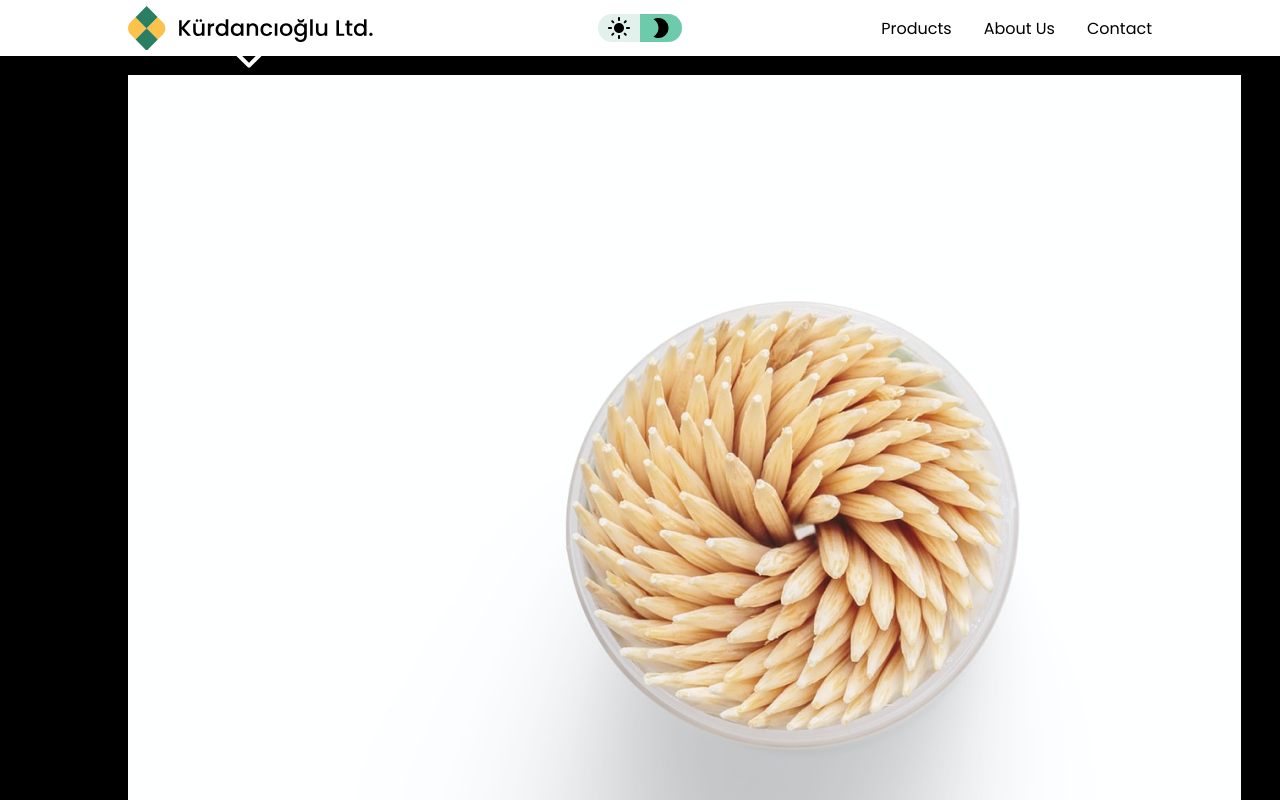
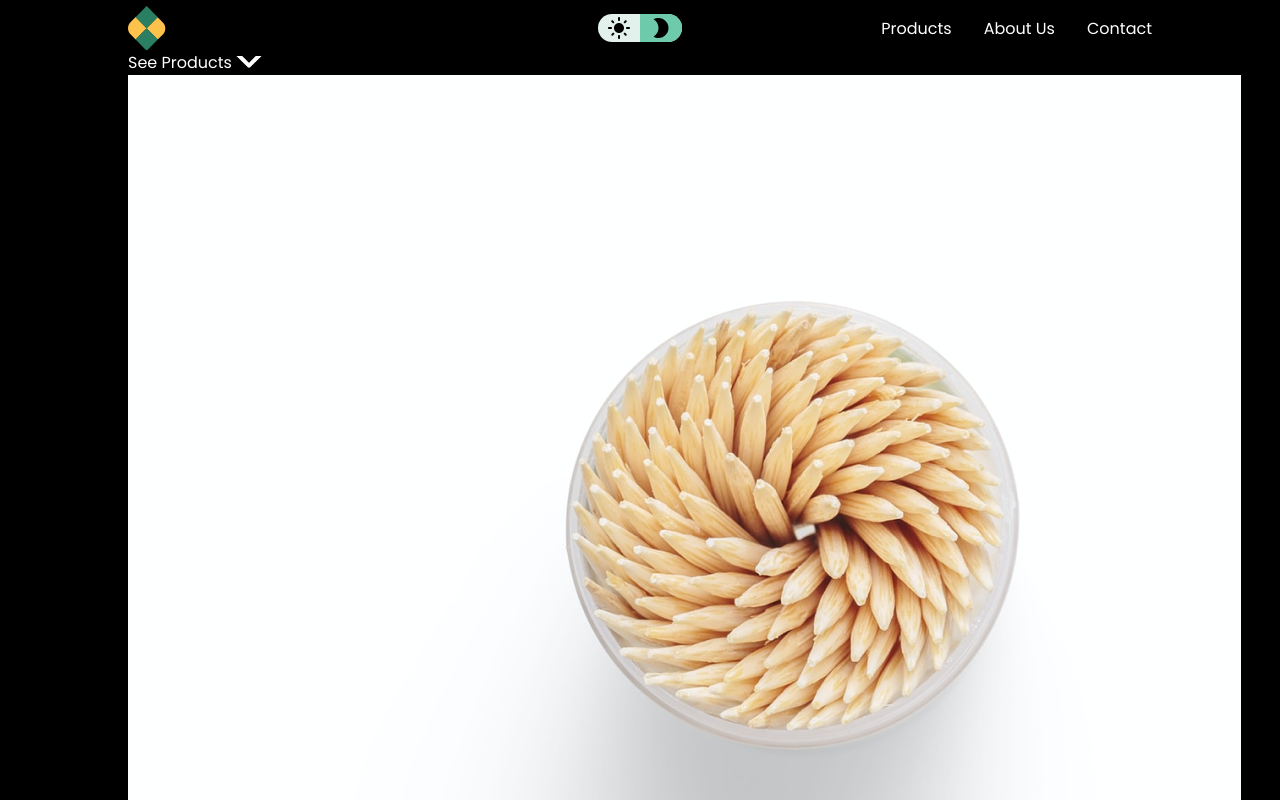
Before and after one commit to Metehan-Altuntekin/Kurdancioglu-Ltd, a plain HTML site: page index.html in a window 1280 px wide. Both pictures are taken after a click on the element 639 px from the left and 28 px from the top of the page. Shown: the top 800 px of the page. Drawn offline with Linux system fonts and the light colour scheme.

Commit message:
dark theme toggle 1.1

```diff
--- a/css/index.scss
+++ b/css/index.scss
@@ -3,7 +3,7 @@
 body {
   background-color: $white;
 
-  &.dark{
+  &.dark-theme{
     background-color: black
   }
   header {
@@ -21,6 +21,10 @@ body {
 
     overflow-x: hidden;
     overflow-y: visible;
+
+    &.dark-theme{
+      background-color: black;
+    }
 
     @include mobile {
       grid-template-columns: repeat(3, auto);
@@ -53,7 +57,7 @@ body {
 
       display: flex;
       position: relative;
-      &.dark{
+      &.dark-theme{
         .active-bg{
           left: 50%;
         }
--- a/css/main.scss
+++ b/css/main.scss
@@ -10,6 +10,10 @@
   text-decoration: none;
   color: black;
   font-size: 1rem;
+
+  &.dark-theme{
+    color: white;
+  }
 }
 
 img{
--- a/js/header.js
+++ b/js/header.js
@@ -32,11 +32,17 @@ mobileNavClose.addEventListener("click", function () {
 const themeToggle = document.getElementById("theme-toggle")
 
 themeToggle.addEventListener("click", () => {
-  if(body.classList.contains("dark")){
-    body.classList.remove("dark")
-    themeToggle.classList.remove("dark")
-  }else{
-    body.classList.add("dark")
-    themeToggle.classList.add("dark")
+  if (body.classList.contains("dark-theme")) {
+    /* body.classList.remove("dark-theme")
+    themeToggle.classList.remove("dark-theme") */
+    everything.forEach(item => {
+      item.classList.remove("dark-theme")
+    })
+  } else {
+    /* body.classList.add("dark-theme")
+    themeToggle.classList.add("dark-theme") */
+    everything.forEach(item => {
+      item.classList.add("dark-theme")
+    })
   }
 })
--- a/js/main.js
+++ b/js/main.js
@@ -1,4 +1,5 @@
 const body = document.body
+const everything = [...document.getElementsByTagName("*")]
 
 const header = document.querySelector("body > header")
 const hero = document.getElementById("hero")
```
Also changed, not shown: css/index.css, css/main.css, 2 other files.
